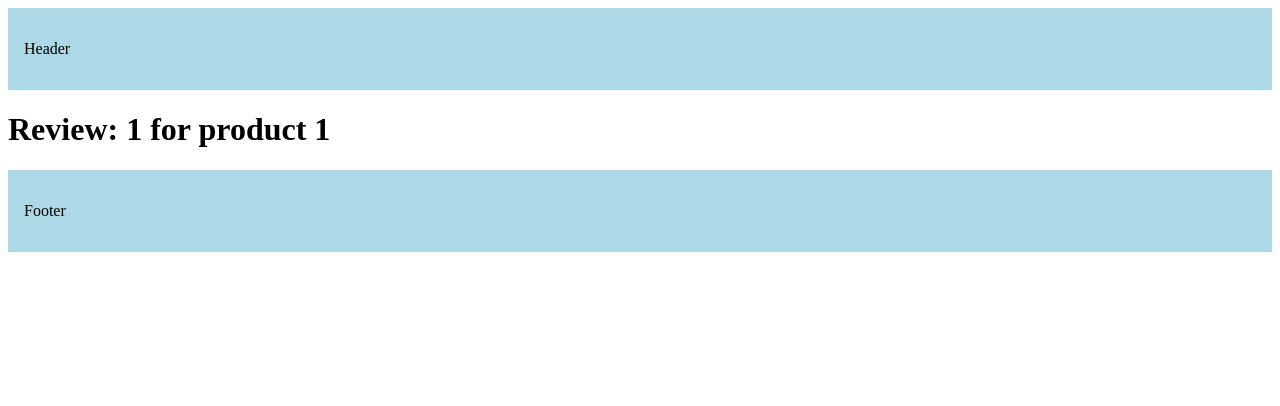
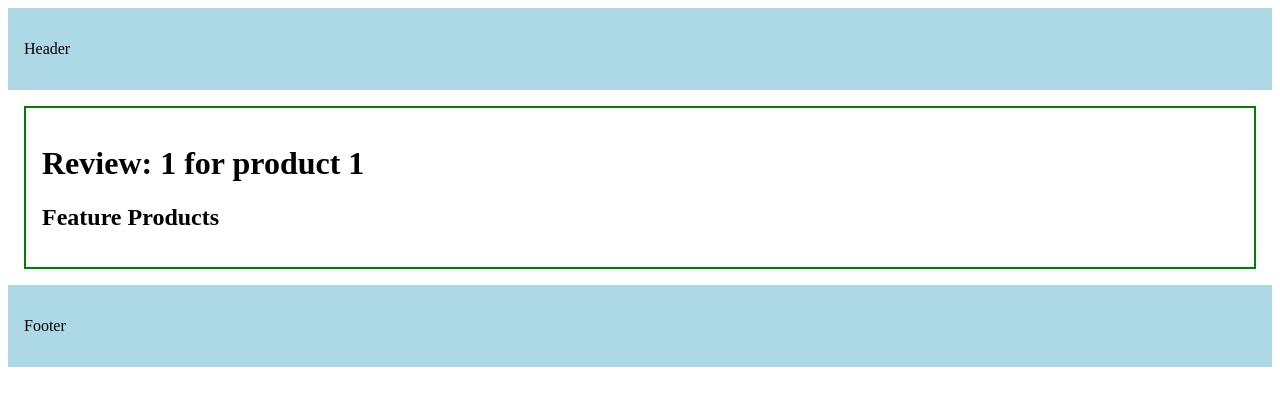
Before and after one commit to khangnv111/next-tutorial, a Next.js app: page /products/1/reviews/1 in a window 1280 px wide. Shown: the top 406 px of the page. Built offline with nearby package versions, Linux system fonts and the light colour scheme.

Commit message:
commit lesson 15

```diff
--- /dev/null
+++ b/src/app/products/[productId]/layout.tsx
@@ -0,0 +1,12 @@
+export default function ProductDetailsLayout({
+    children,
+                                             }:{
+    children: React.ReactNode
+}) {
+    return (
+        <div style={{border: "2px solid green", padding: "1rem", margin: "1rem"}}>
+            {children}
+            <h2>Feature Products</h2>
+        </div>
+    );
+}
```
